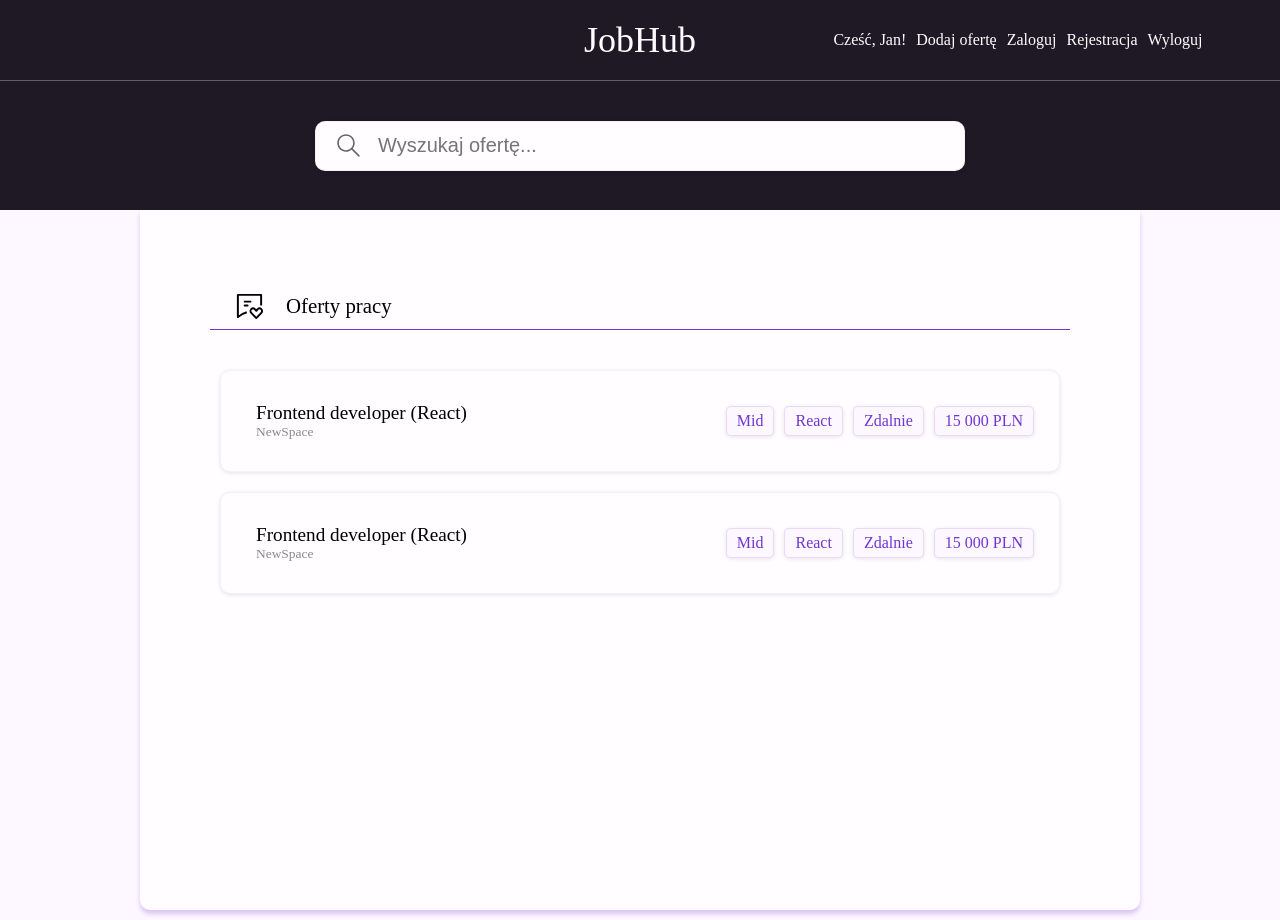
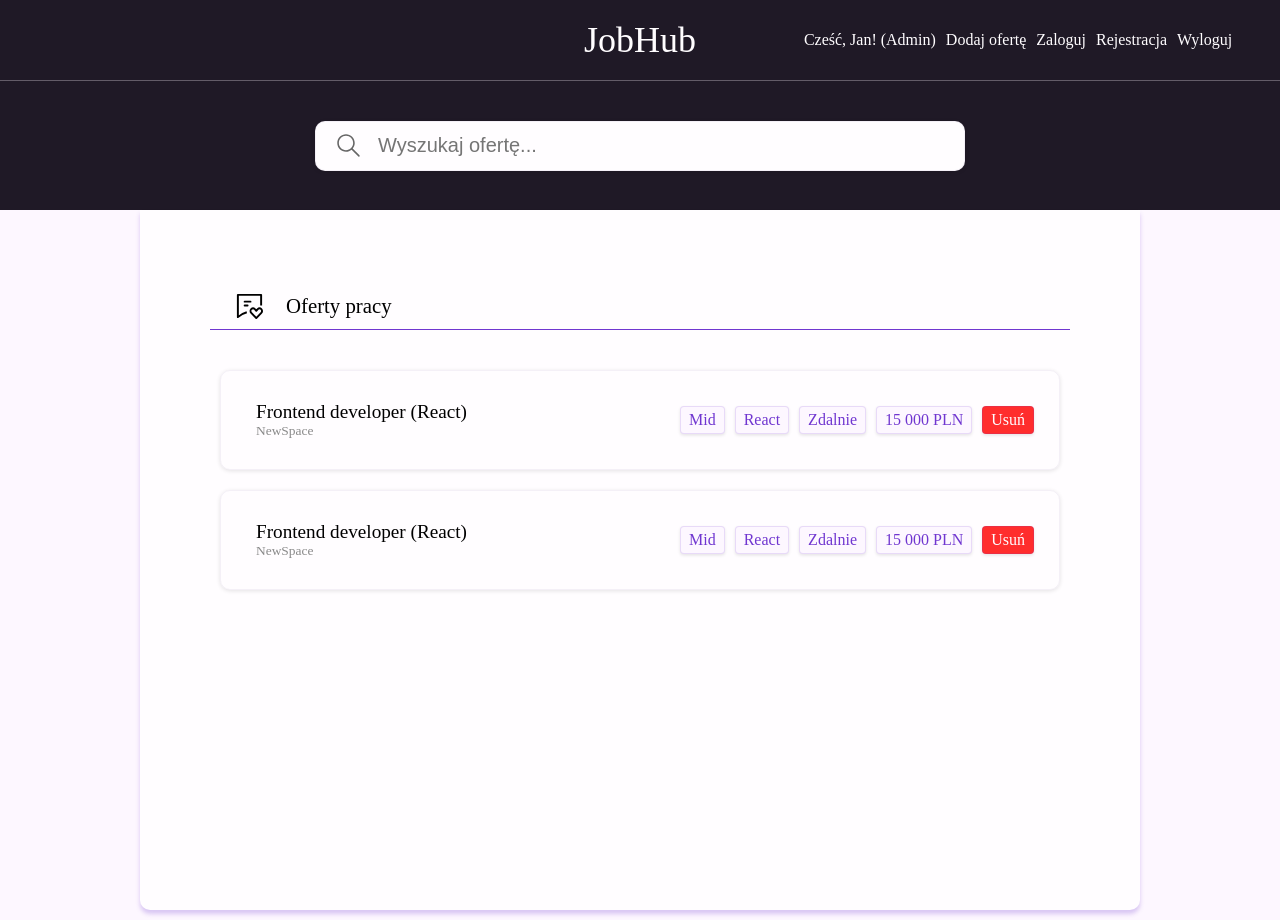
Before and after one commit to matuszykrafa/JobHub, a PHP site: page / in a window 1280 px wide. Run offline with PHP 8.4, Linux system fonts and the light colour scheme.

Commit message:
add 'delete' button for admin

```diff
--- a/public/css/style.css
+++ b/public/css/style.css
@@ -54,10 +54,10 @@ html, body {
 }
 
 .content-background {
-    border: 1px solid rgba(157, 137, 179, 0.11);
-    box-shadow: 0px 1px 4px rgba(0, 0, 0, 0.11);
-    border-radius: 10px;
-    padding: 10px;
+    border: 0.1em solid rgba(157, 137, 179, 0.11);
+    box-shadow: 0px 0.1em 0.2em rgba(0, 0, 0, 0.11);
+    border-radius: 0.5em;
+    padding: 0.5em;
 }
 
 .jc-start {
@@ -83,12 +83,17 @@ html, body {
 }
 
 .tag {
-    border: 1px solid rgba(112, 54, 208, 0.15);
-    box-shadow: 0px 1px 4px rgba(0, 0, 0, 0.1);
-    border-radius: 5px;
+    border: 0.1em solid rgba(112, 54, 208, 0.15);
+    box-shadow: 0px 0.1em 0.2em rgba(0, 0, 0, 0.1);
+    border-radius: 0.25em;
     background-color: var(--light-pink);
     color: var(--purple);
-    padding: 5px 10px;
+    padding: 0.25em 0.5em;
+}
+
+.red-tag {
+    background-color: var(--light-red);
+    color: var(--white);
 }
 
 /* Form */
--- a/public/css/variables.css
+++ b/public/css/variables.css
@@ -6,6 +6,7 @@
     --purple: #7036D0;
     --gray: #898989;
     --light-purple: #7036D033;
+    --light-red: #ff2d2d;
 }
 
 
--- a/public/views/home.php
+++ b/public/views/home.php
@@ -19,7 +19,7 @@
         <div class='menu-button'></div>
     </label>
     <div class="menu">
-        <span>Cześć, Jan!</span>
+        <span>Cześć, Jan! (Admin)</span>
         <a href="add-offer">Dodaj ofertę</a>
         <a href="login">Zaloguj</a>
         <a href="register">Rejestracja</a>
@@ -52,6 +52,7 @@
                     <div class="tag">React</div>
                     <div class="tag">Zdalnie</div>
                     <div class="tag">15 000 PLN</div>
+                    <div class="tag red-tag">Usuń</div>
                 </div>
             </div>
 
@@ -67,6 +68,7 @@
                     <div class="tag">React</div>
                     <div class="tag">Zdalnie</div>
                     <div class="tag">15 000 PLN</div>
+                    <div class="tag red-tag">Usuń</div>
                 </div>
             </div>
         </div>
```
